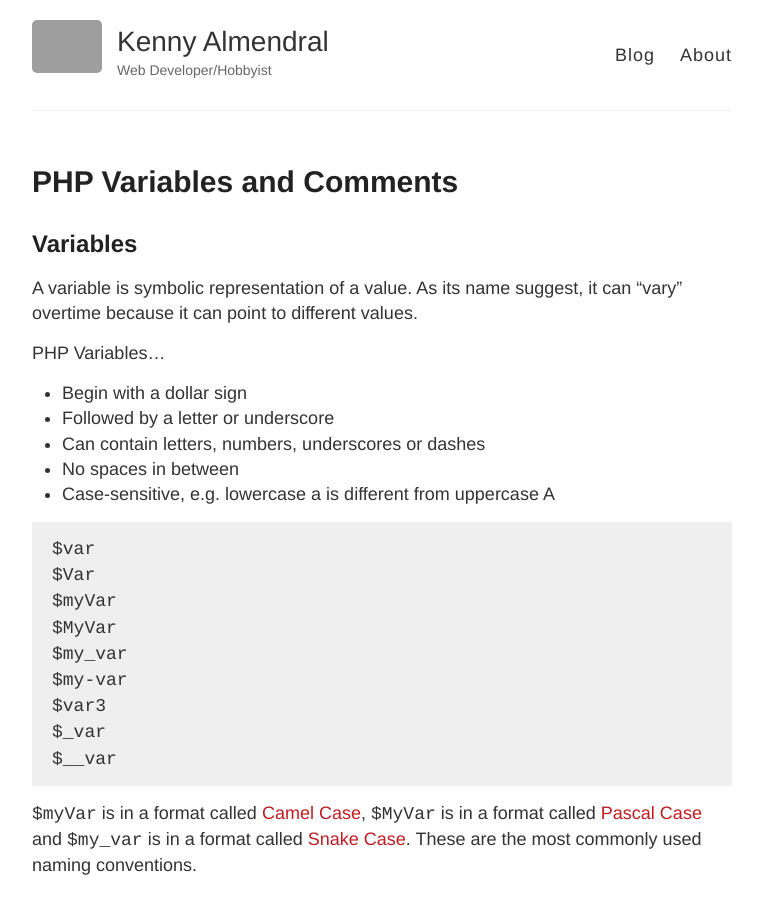
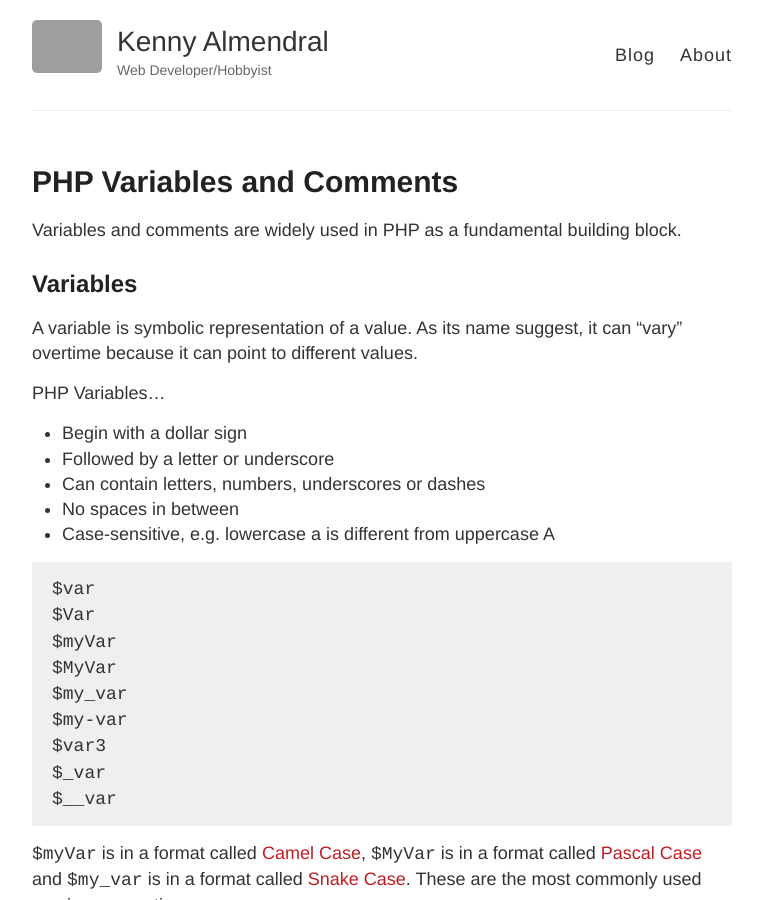
Before and after one commit to kennyalmendral/kennyalmendral.github.io, a Jekyll site: the page built from _posts/2018-07-24-php-variables-comments.md, in a window 1280 px wide and 900 px high. Shown: the whole window, without its empty margins (258-1021 px from the left). Built offline with Jekyll 4.4.1, drawn with Linux system fonts in a browser that asks for light colours; grey boxes are pictures that could not be loaded.

Commit message:
Update 2018-07-24-php-variables-comments.md

```diff
--- a/_posts/2018-07-24-php-variables-comments.md
+++ b/_posts/2018-07-24-php-variables-comments.md
@@ -2,6 +2,8 @@
 layout: post
 title: PHP Variables and Comments
 ---
+
+Variables and comments are widely used in PHP as a fundamental building block.
 
 ## Variables
 
```
